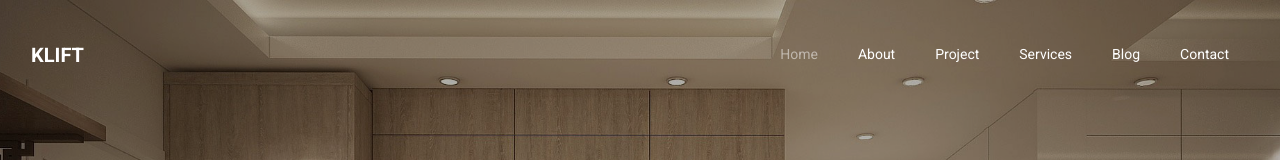
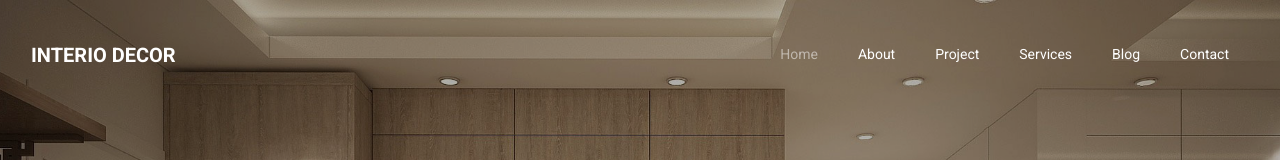
Before and after one commit to meetishah13/InterioWeb, a plain HTML site: page index.html in a window 1280 px wide. Shown: the top 160 px of the page. Drawn offline with Linux system fonts and the light colour scheme; some packages are replaced by stand-ins of ours; no server answers; files whose address does not match are found by name.

Commit message:
second commit

```diff
--- a/index.html
+++ b/index.html
@@ -1,7 +1,7 @@
 <!DOCTYPE html>
 <html lang="en">
   <head>
-    <title>Klift - Free Bootstrap 4 Template by Colorlib</title>
+    <title>Interio Decor</title>
     <meta charset="utf-8">
     <meta name="viewport" content="width=device-width, initial-scale=1, shrink-to-fit=no">
 
@@ -31,7 +31,7 @@
 
 	  <nav class="navbar navbar-expand-lg navbar-dark ftco_navbar bg-dark ftco-navbar-light" id="ftco-navbar">
 	    <div class="container">
-	      <a class="navbar-brand" href="index.html">Klift</a>
+	      <a class="navbar-brand" href="index.html">Interio Decor</a>
 	      <button class="navbar-toggler" type="button" data-toggle="collapse" data-target="#ftco-nav" aria-controls="ftco-nav" aria-expanded="false" aria-label="Toggle navigation">
 	        <span class="oi oi-menu"></span> Menu
 	      </button>
```
